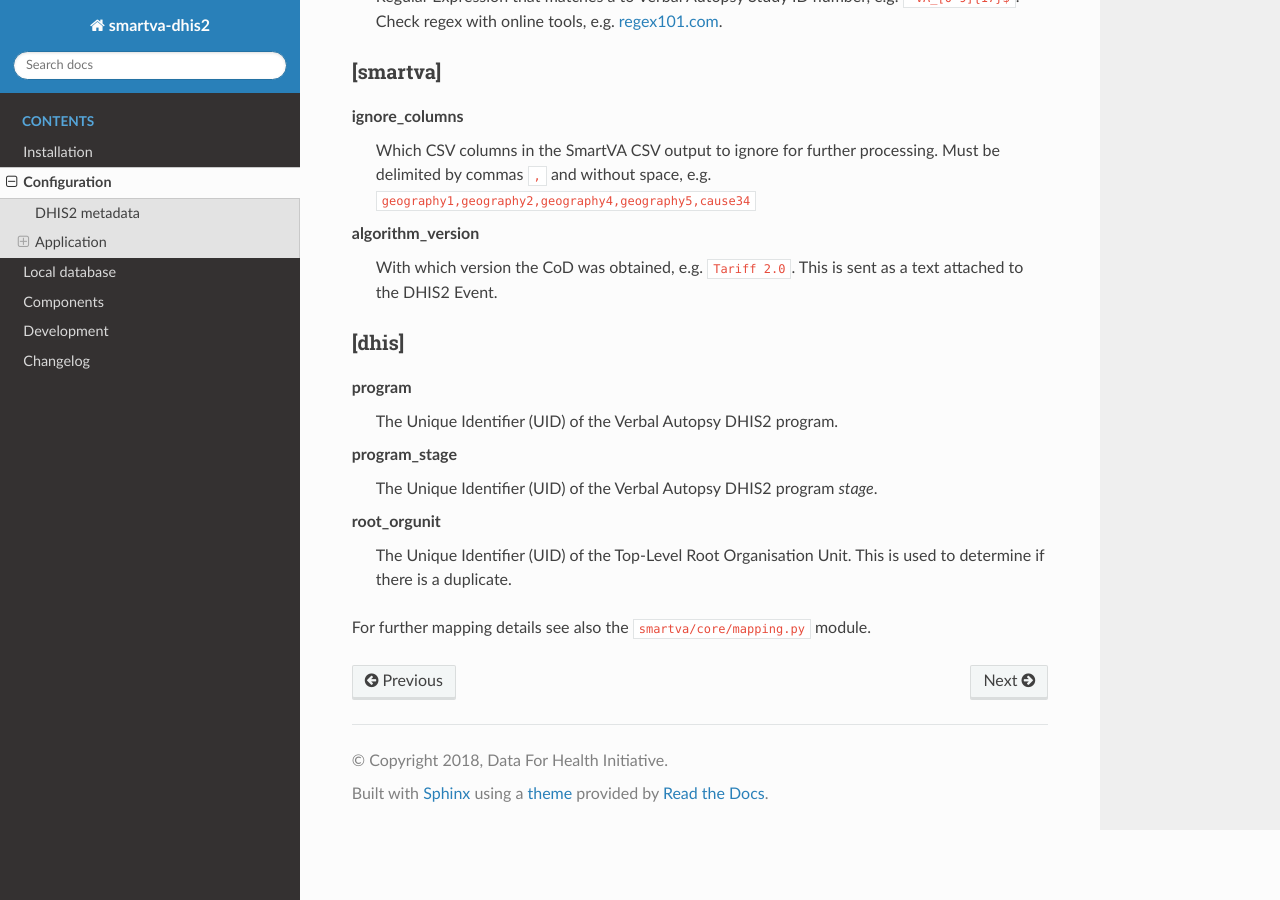
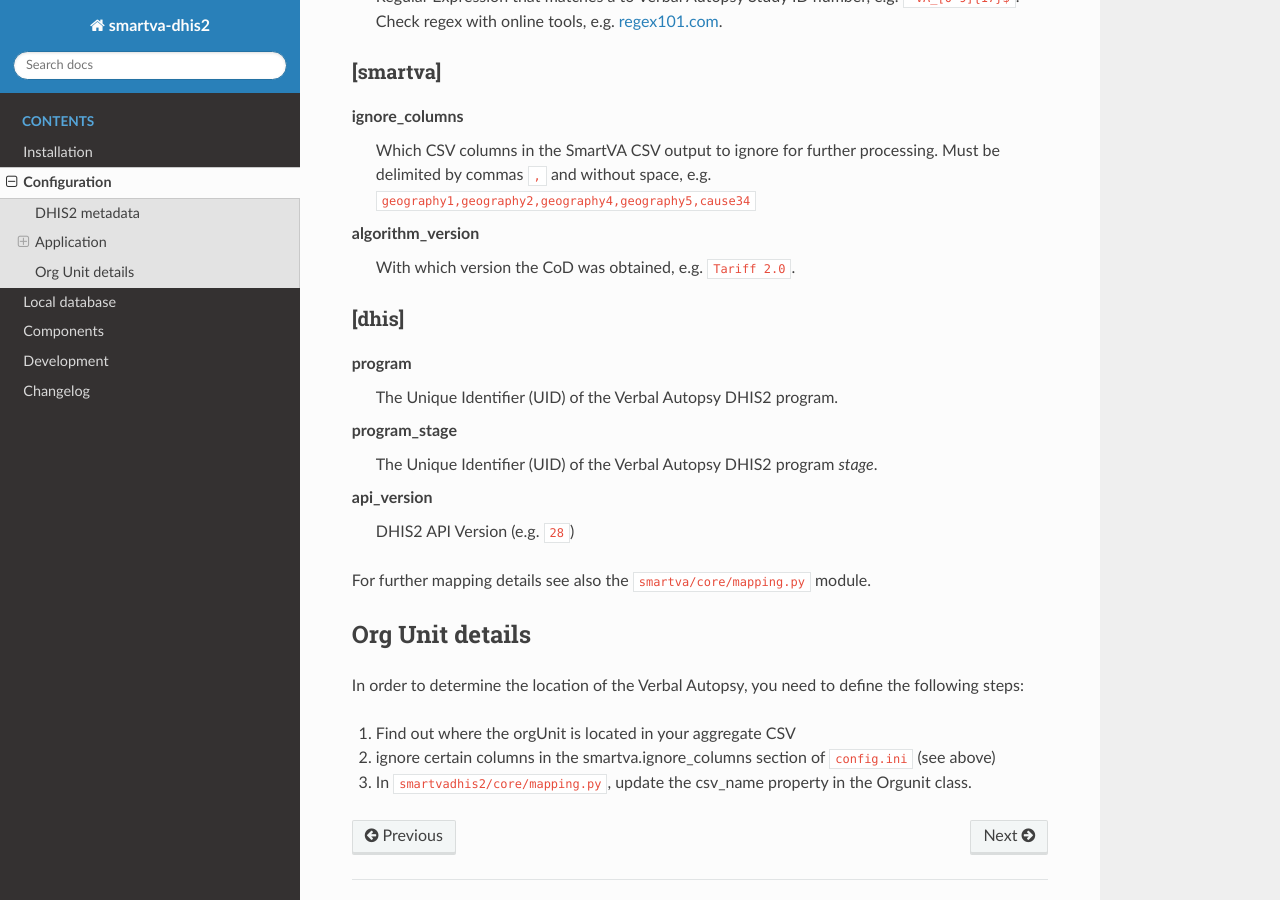
Before and after one commit to D4H-VA/smartva-dhis2, a Sphinx documentation site: the page built from docs/configuration.rst, in a window 1280 px wide and 900 px high, scrolled down 1499 px. Built offline with Sphinx 7.4.7 and the Read the Docs theme 2.0.0, drawn with Linux system fonts in a browser that asks for light colours; some of the changed text lies outside the part shown.

Commit message:
determine root orgunit programatically instead of config.ini

```diff
--- a/docs/configuration.rst
+++ b/docs/configuration.rst
@@ -20,7 +20,7 @@ Always do a "Dry run" first.
 4. Import ``metadata/optionset_sex.csv``
 5. Import ``metadata/dataelements.csv``
 6. Import ``metadata/program.json``
-7. Import ``metadata/dashboard.json`` TODO
+7. (Import ``metadata/dashboard.json`` - TODO)
 
 Application
 ------------
@@ -72,7 +72,6 @@ ignore_columns
 
 algorithm_version
 	With which version the CoD was obtained, e.g. ``Tariff 2.0``.
-	This is sent as a text attached to the DHIS2 Event.
 
 
 [dhis]
@@ -83,9 +82,17 @@ program
 program_stage
 	The Unique Identifier (UID) of the Verbal Autopsy DHIS2 program *stage*.
 
-root_orgunit
-	The Unique Identifier (UID) of the Top-Level Root Organisation Unit.
-	This is used to determine if there is a duplicate.
+api_version
+    DHIS2 API Version (e.g. ``28``)
+
+For further mapping details see also the ``smartva/core/mapping.py`` module.
 
 
-For further mapping details see also the ``smartva/core/mapping.py`` module.
+Org Unit details
+-----------------
+
+In order to determine the location of the Verbal Autopsy, you need to define the following steps:
+
+1. Find out where the orgUnit is located in your aggregate CSV
+2. ignore certain columns in the smartva.ignore_columns section of ``config.ini`` (see above)
+3. In ``smartvadhis2/core/mapping.py``, update the csv_name property in the Orgunit class.
```
Also changed, not shown: 4 other files.
